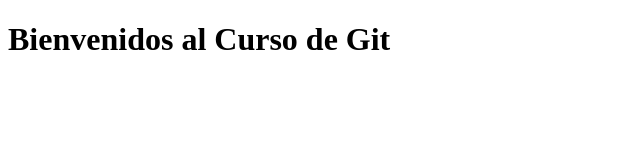
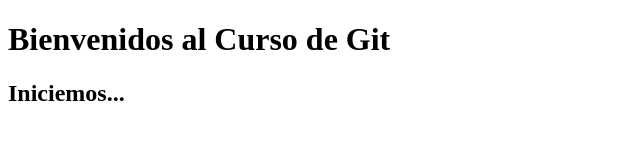
Before and after one commit to ofergonzalez/anzenBanamex, a plain HTML site: page index.html in a window 1280 px wide. Shown: the whole page, without its empty margins (0-640 px from the left). Drawn offline with Linux system fonts and the light colour scheme.

Commit message:
Mi segundo commit

```diff
--- a/index.html
+++ b/index.html
@@ -6,5 +6,6 @@
 </head>
 <body>
 	<h1>Bienvenidos al Curso de Git</h1>
+	<h2>Iniciemos...</h2>
 </body>
 </html>
```
